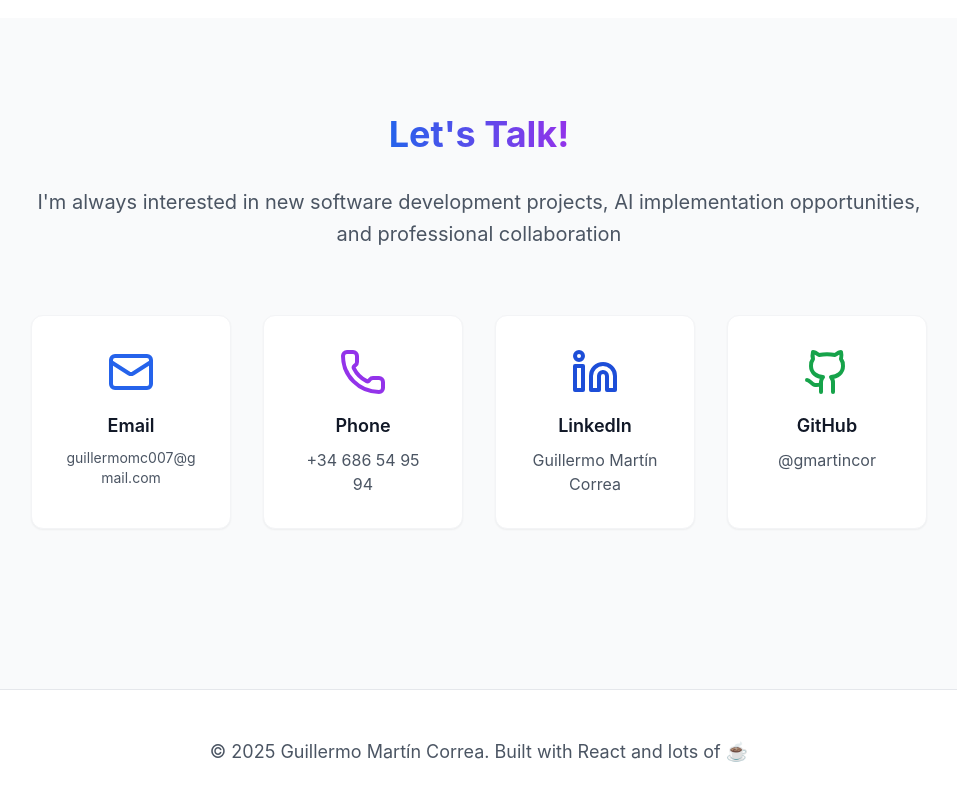
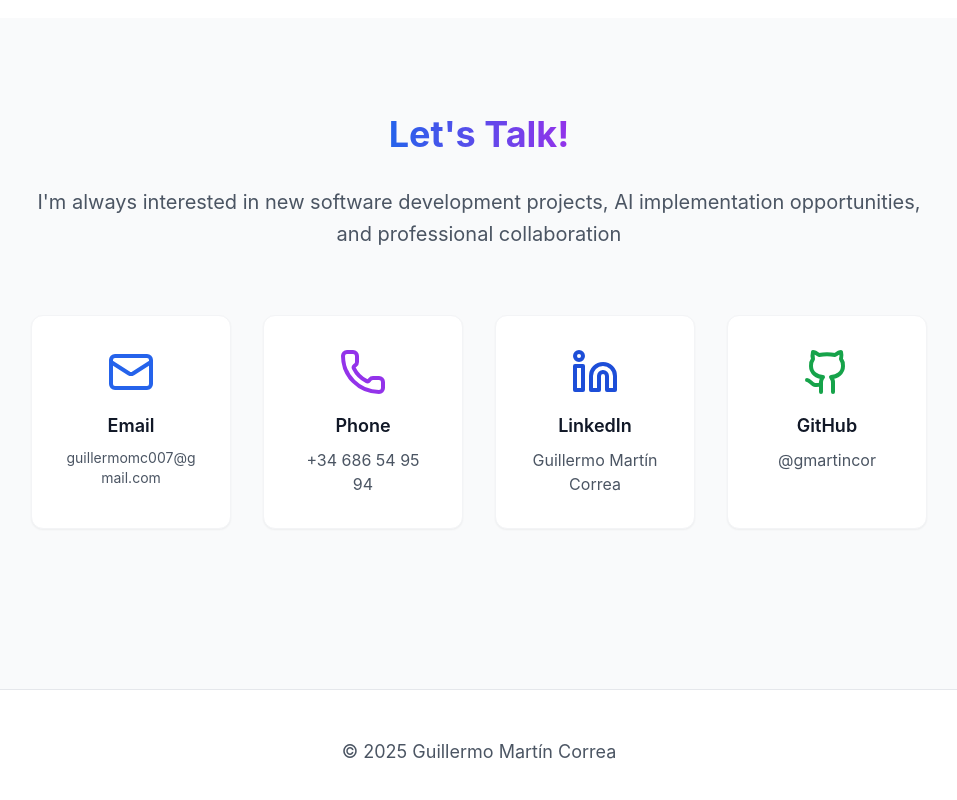
Before and after one commit to gmartincor/Guillermo-portfolio, a React (Create React App) app: page / in a window 1280 px wide. Shown: the part 6453-7253 px from the top of the page, without its empty margins (161-1118 px from the left). Built offline with nearby package versions, Linux system fonts and the light colour scheme; the HTML template or start-up script is replaced by a standard one.

Commit message:
Remove 'Built with React and lots of ☕' from footer

```diff
--- a/src/components/Footer/Footer.js
+++ b/src/components/Footer/Footer.js
@@ -4,7 +4,7 @@ const Footer = () => {
   return (
     <footer className="bg-white dark:bg-gray-900 py-12 text-center border-t border-gray-200 dark:border-gray-800">
       <p className="text-gray-600 dark:text-gray-400 text-lg">
-        © 2025 Guillermo Martín Correa. Built with React and lots of ☕
+        © 2025 Guillermo Martín Correa
       </p>
     </footer>
   );
```
